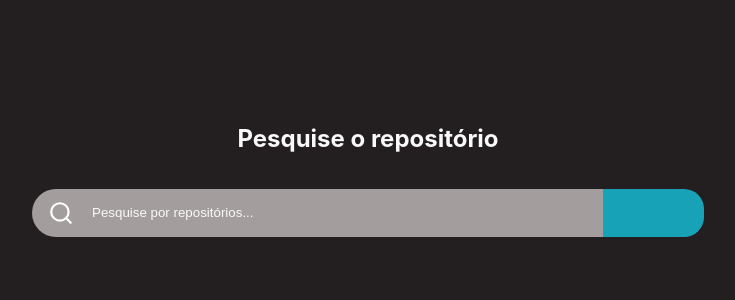
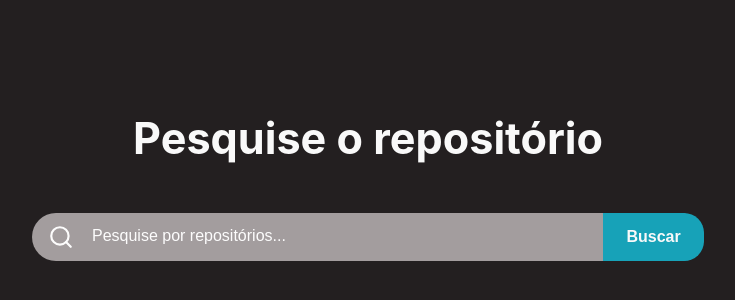
Before and after one commit to EmmanuelStocco/challenge-tecnorise, a React (Create React App) app: page / in a window 1280 px wide. Shown: the part 228-528 px from the top of the page, without its empty margins (272-1007 px from the left). Built offline with nearby package versions, Linux system fonts and the light colour scheme.

Commit message:
refactor: searchbar style adjustments

```diff
--- a/src/components/SearchBar/index.tsx
+++ b/src/components/SearchBar/index.tsx
@@ -25,14 +25,16 @@ export const SearchBar: React.FC<SearchBarProps> = ({ handleSearch }) => {
 
   return (
     <Container>
-      <FiSearch />
+      <FiSearch style={{ color: '#FFFFFFF8' }} />
       <Input
         type="text"
         placeholder="Pesquise por repositórios..."
         onChange={handleRepoName}
         onKeyDown={handleKeyDown}
       />
-      <ButtonSearch onClick={runHandleSearchOn}></ButtonSearch>
+      <ButtonSearch onClick={runHandleSearchOn}>
+        <h1> Buscar </h1>
+      </ButtonSearch>
     </Container>
   );
 };
--- a/src/components/SearchBar/style.ts
+++ b/src/components/SearchBar/style.ts
@@ -12,7 +12,7 @@ export const Container = styled.div`
 
   @media screen and (max-width: 768px) {
     width: 90%;
-    max-width: 35rem;
+    max-width: 20rem;
   }
 `;
 
@@ -25,7 +25,8 @@ export const Input = styled.input`
   margin-left: 1rem;
 
   &::placeholder {
-    color: ${(props) => props.theme.colors.text};
+    color: ${(props) => props.theme.colors.placeHolder};
+    font-size: 1rem;
   }
 `;
 
@@ -42,4 +43,18 @@ export const ButtonSearch = styled.button`
   border-bottom-right-radius: 20px;
   border: none;
   cursor: pointer;
+  display: flex;
+  justify-content: center;
+  align-items: center;
+  font-size: 0.5rem;
+
+  @media screen and (max-width: 768px) {
+    width: 25%;
+    font-size: 0.5rem;
+  }
+
+  h1 {
+    align-items: center;
+    color:  ${(props) => props.theme.colors.text};
+  }
 `;
--- a/src/components/TextTitle/style.ts
+++ b/src/components/TextTitle/style.ts
@@ -7,5 +7,8 @@ export const Container = styled.div`
 
 export const Title = styled.h1`
   color: ${(props) => props.theme.colors.titleText};
-  font-size: 24px;
+  font-size: 2.7rem;
+  @media screen and (max-width: 768px) {
+    font-size: 1.8rem;
+  }
 `;
--- a/src/pages/index.tsx
+++ b/src/pages/index.tsx
@@ -53,7 +53,6 @@ const HomePage: React.FC<Props> = (props) => {
     <Container>
       <TextIntro title='Pesquise o repositório'/>
       <SearchBar handleSearch={handleSearch} />
-      {/* <button onClick={handleLoadSingleRepository}>Load Single Repository</button>    */}
 
       {
         repositories.length > 0 && <RepositoryTable  repositories={repositories} />
--- a/src/pages/style.ts
+++ b/src/pages/style.ts
@@ -10,4 +10,6 @@ export const Container = styled.div`
   font-size: calc(10px + 2vmin);
   color: white;
 
+  @media screen and (max-width: 768px) {
+  }
 `;
--- a/src/styles/theme.ts
+++ b/src/styles/theme.ts
@@ -13,6 +13,7 @@ export const lightTheme = {
       info: '#17a2b8',
       light: '#f8f9fa',
       dark: '#343a40',
+      placeHolder: '#FFFFFFF8'
     },
   };
 
@@ -31,5 +32,6 @@ export const lightTheme = {
       info: '#007bff',
       light: '#f8f9fa',
       dark: '#343a40',
+      placeHolder: '#FFFFFFF8'
     },
   };
```
